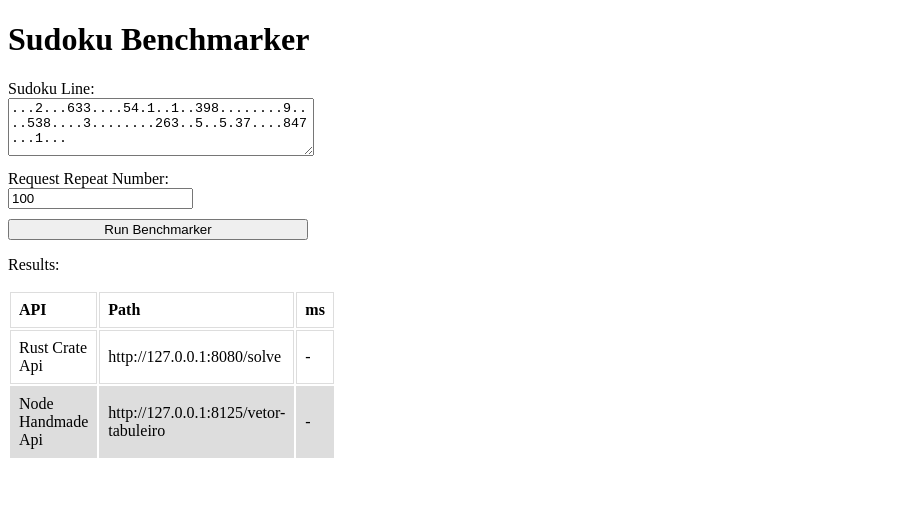
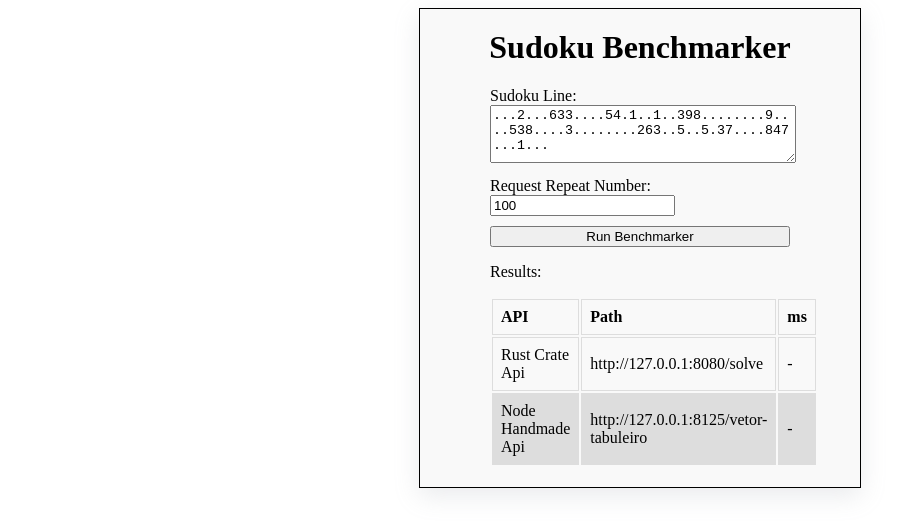
Before and after one commit to pliniocampinas/sudoku-solver-benchmarker, a website: page src/index.html in a window 1280 px wide. Shown: the whole page, without its empty margins (0-916 px from the left). Drawn offline with Linux system fonts and the light colour scheme.

Commit message:
Center and border content

```diff
--- a/src/index.html
+++ b/src/index.html
@@ -7,6 +7,23 @@
   <title>Sudoku Benchmarker</title>
 </head>
 <style>
+  h1 {
+    margin-top: 0px;
+  }
+
+  .app {
+    margin: auto;
+    padding: 20px;
+    width: 100%;
+    max-width: 400px;
+    box-shadow: rgba(149, 157, 165, 0.2) 0px 8px 24px;
+    display: flex;
+    flex-direction: column;
+    align-items: center;
+    background-color: #f9f9f9;
+    border: 1px solid #000;
+  }
+
   .results {
     width: 300px;
   }
@@ -35,6 +52,7 @@
   }
 </style>
 <body>
+  <div class="app">
     <h1>Sudoku Benchmarker</h1>
     <div class="results">
       <label for="sudoku-line-input">Sudoku Line:</label>
@@ -54,6 +72,7 @@
         <tbody>
         </tbody>
       </table>
+    </div>
   </div>
 </body>
 <script>
```
Lines whose indentation alone changed are shown as unchanged.
